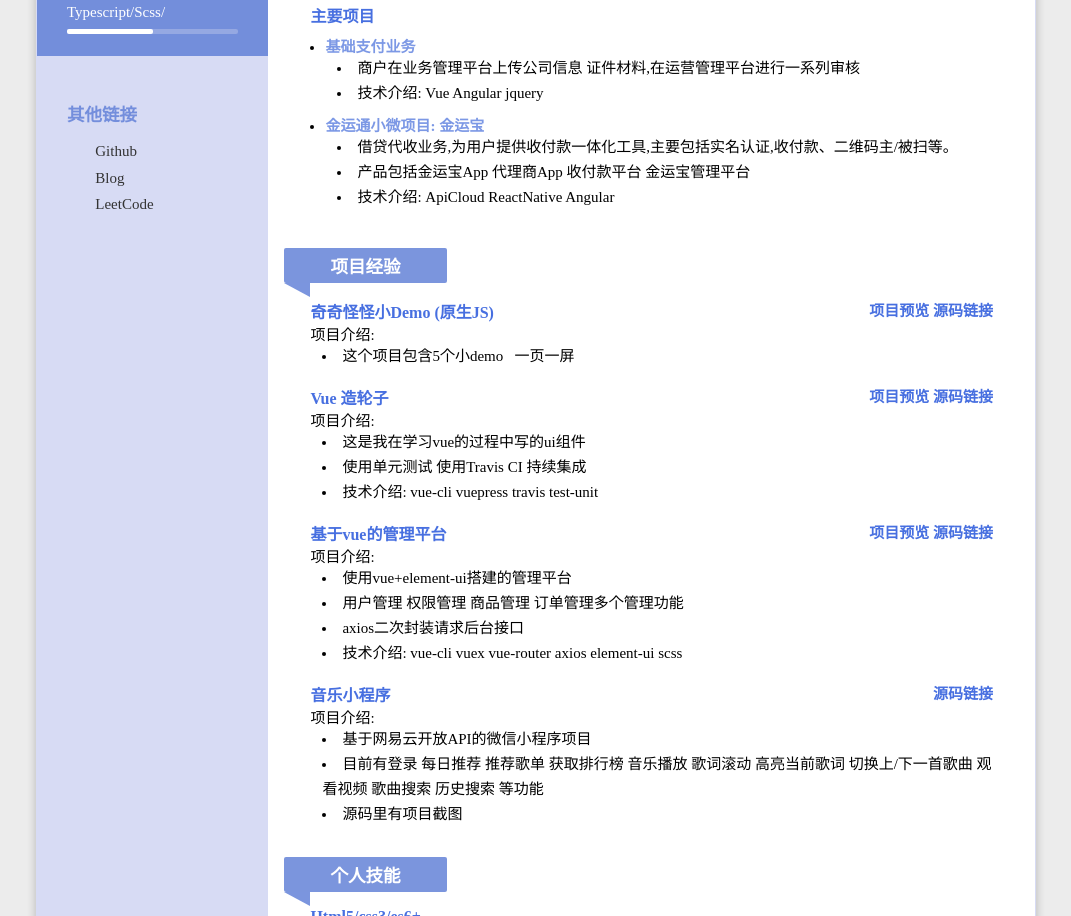
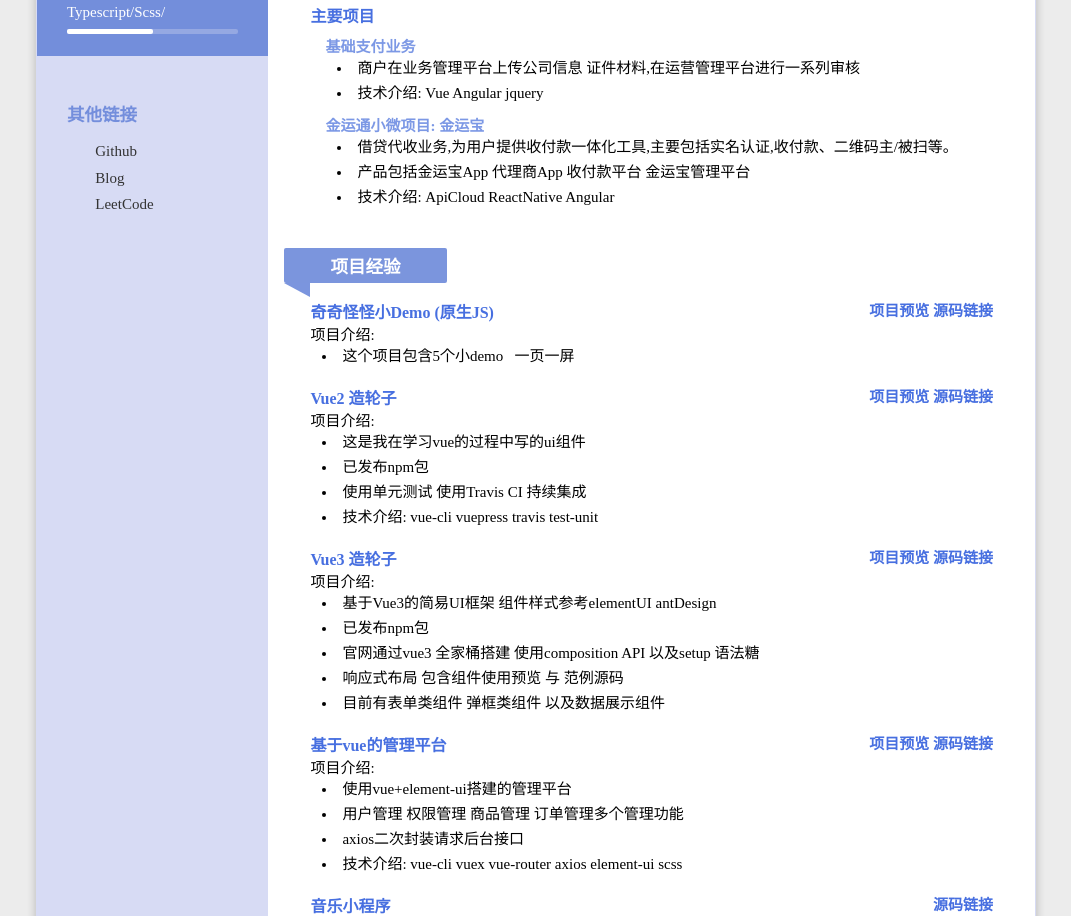
Before and after one commit to cxyxiaoyuyu/resume-2019, a plain HTML site: page index.html in a window 1280 px wide. Shown: the part 635-1551 px from the top of the page, without its empty margins (104-1175 px from the left). Drawn offline with Linux system fonts and the light colour scheme.

Commit message:
添加vue3项目

```diff
--- a/css/style.css
+++ b/css/style.css
@@ -223,7 +223,7 @@ main .section-content .work-project ul {
   padding-bottom: 8px;
 }
 .work-project ul li {
-  list-style-type: disc;
+  /* list-style-type: disc; */
   margin-top: 8px;
 }
 main .section-content .skills li {
--- a/index.html
+++ b/index.html
@@ -187,8 +187,10 @@
                       <div class="title">
                         <h4>奇奇怪怪小Demo (原生JS)</h4>
                         <div class="online">
-                          <a target="_blank" href="https://cxyxiaoyuyu.github.io/littleDemos/index.html">项目预览</a>
-                          <a target="_blank" href="https://github.com/cxyxiaoyuyu/littleDemos">源码链接</a>
+                          <a target="_blank"
+                            href="https://cxyxiaoyuyu.github.io/littleDemos/index.html">项目预览</a>
+                          <a target="_blank"
+                            href="https://github.com/cxyxiaoyuyu/littleDemos">源码链接</a>
                         </div>
                       </div>
                       <div class="desc">
@@ -199,26 +201,50 @@
                     <!-- 项目2 -->
                     <li class="project">
                       <div class="title">
-                        <h4>Vue 造轮子</h4>
+                        <h4>Vue2 造轮子</h4>
                         <div class="online">
-                          <a target="_blank" href="https://cxyxiaoyuyu.github.io/vue2-gulu/">项目预览</a>
-                          <a target="_blank" href="https://github.com/cxyxiaoyuyu/vue2-gulu">源码链接</a>
+                          <a target="_blank"
+                            href="https://cxyxiaoyuyu.github.io/vue2-gulu/">项目预览</a>
+                          <a target="_blank"
+                            href="https://github.com/cxyxiaoyuyu/vue2-gulu">源码链接</a>
                         </div>
                       </div>
                       <div class="desc">
                         <span>项目介绍: </span>
                         <p>这是我在学习vue的过程中写的ui组件</p>
+                        <p>已发布npm包</p>
                         <p>使用单元测试 使用Travis CI 持续集成</p>
                         <p>技术介绍: vue-cli vuepress travis test-unit</p>
                       </div>
                     </li>
+                    <li class="project">
+                      <div class="title">
+                        <h4>Vue3 造轮子</h4>
+                        <div class="online">
+                          <a target="_blank"
+                            href="https://cxyxiaoyuyu.github.io/xinyi-ui/#/doc/install">项目预览</a>
+                          <a target="_blank"
+                            href="https://github.com/cxyxiaoyuyu/xinyi-ui">源码链接</a>
+                        </div>
+                      </div>
+                      <div class="desc">
+                        <span>项目介绍: </span>
+                        <p>基于Vue3的简易UI框架 组件样式参考elementUI antDesign</p>
+                        <p>已发布npm包</p>
+                        <p>官网通过vue3 全家桶搭建 使用composition API 以及setup 语法糖</p>
+                        <p>响应式布局 包含组件使用预览 与 范例源码</p>
+                        <p>目前有表单类组件 弹框类组件 以及数据展示组件 </p>
+                      </div>
+                    </li>
                     <!-- 项目3 -->
-                     <li class="project">
+                    <li class="project">
                       <div class="title">
                         <h4>基于vue的管理平台</h4>
                         <div class="online">
-                          <a target="_blank" href="https://github.com/cxyxiaoyuyu/vue-admin">项目预览</a>
-                          <a target="_blank" href="https://github.com/cxyxiaoyuyu/vue-admin">源码链接</a>
+                          <a target="_blank"
+                            href="https://github.com/cxyxiaoyuyu/vue-admin">项目预览</a>
+                          <a target="_blank"
+                            href="https://github.com/cxyxiaoyuyu/vue-admin">源码链接</a>
                         </div>
                       </div>
                       <div class="desc">
@@ -230,7 +256,7 @@
                       </div>
                     </li>
                     <!-- 项目4 -->
-                     <li class="project">
+                    <li class="project">
                       <div class="title">
                         <h4>音乐小程序</h4>
                         <div class="online">
@@ -240,7 +266,8 @@
                       <div class="desc">
                         <span>项目介绍: </span>
                         <p>基于网易云开放API的微信小程序项目</p>
-                        <p>目前有登录 每日推荐 推荐歌单 获取排行榜 音乐播放 歌词滚动 高亮当前歌词 切换上/下一首歌曲 观看视频 歌曲搜索 历史搜索 等功能</p>
+                        <p>目前有登录 每日推荐 推荐歌单 获取排行榜 音乐播放 歌词滚动 高亮当前歌词 切换上/下一首歌曲 观看视频
+                          歌曲搜索 历史搜索 等功能</p>
                         <p>源码里有项目截图</p>
                       </div>
                     </li>
```
